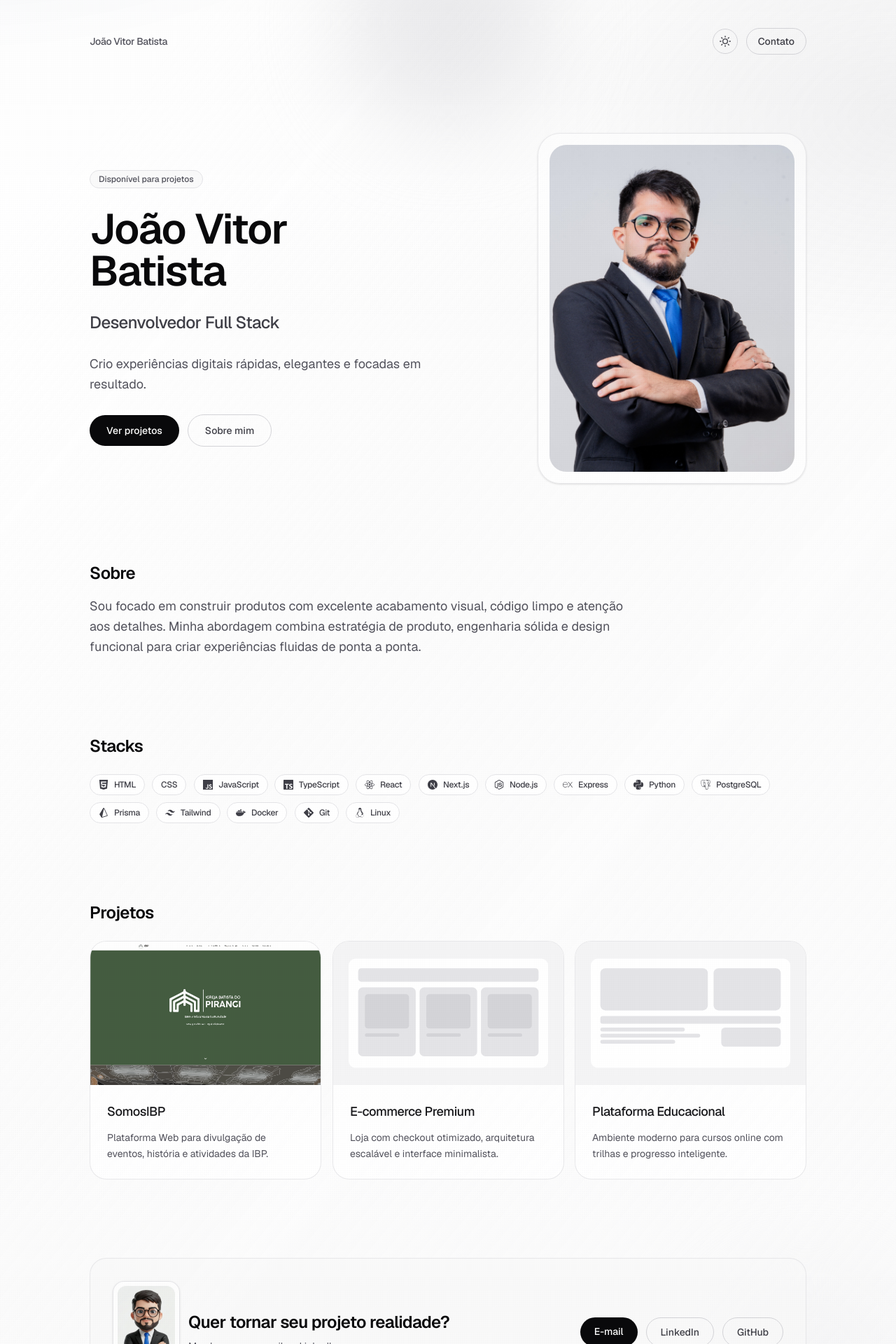
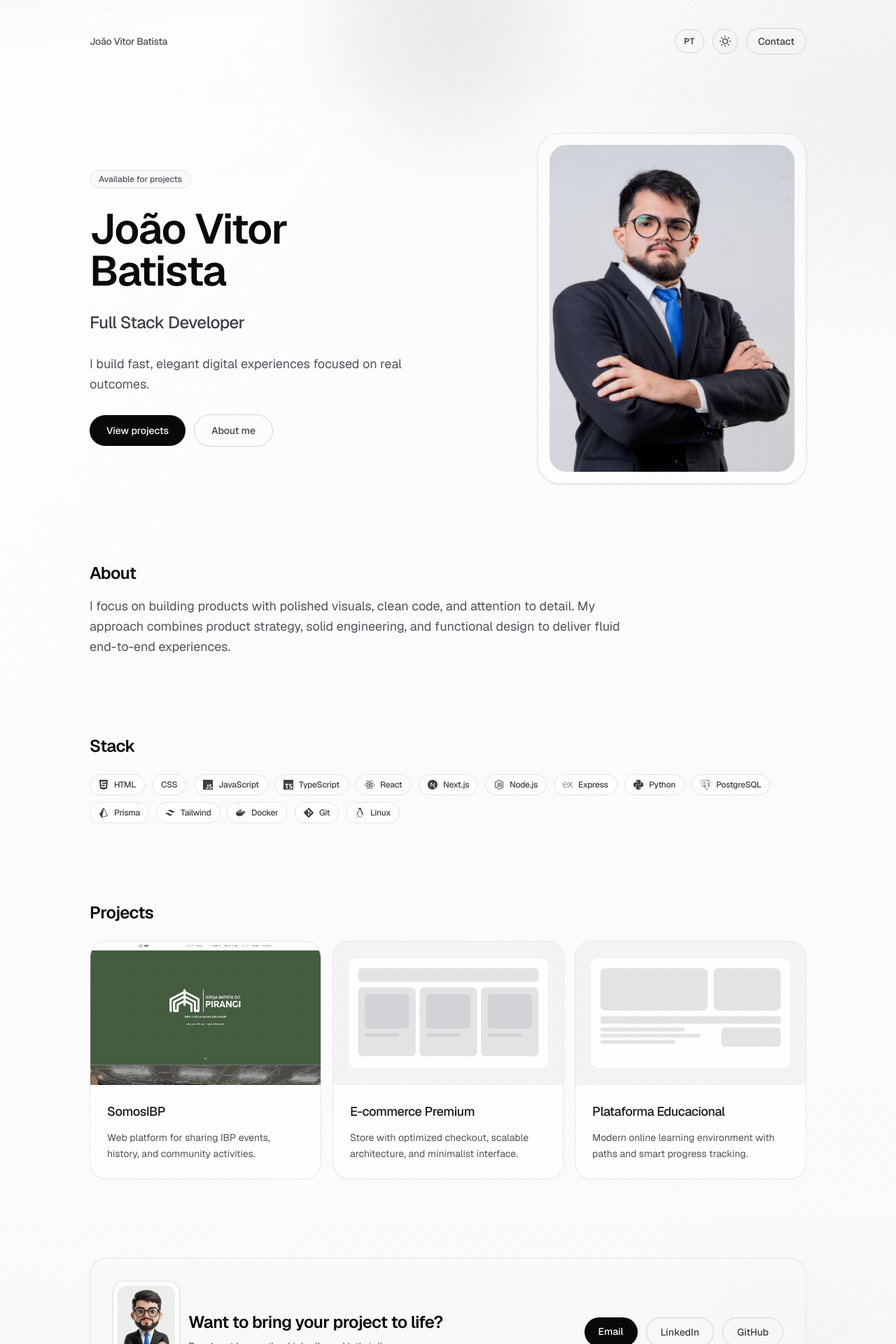
Before and after one commit to JVitorbs/joao-vitor-portifolio, a Next.js app: page / in a window 1280 px wide. Shown: the top 1920 px of the page at 70% size. Built offline with nearby package versions, Linux system fonts and the light colour scheme.

Commit message:
feat: implement multilingual support for portfolio content and update UI text

```diff
--- a/src/app/layout.tsx
+++ b/src/app/layout.tsx
@@ -16,7 +16,7 @@ const geistMono = Geist_Mono({
 
 export const metadata: Metadata = {
   title: `${portfolio.name} | Portfólio`,
-  description: `${portfolio.role} — ${portfolio.tagline}`,
+  description: `${portfolio.role.en} — ${portfolio.tagline.en}`,
 };
 
 export default function RootLayout({
--- a/src/app/page.tsx
+++ b/src/app/page.tsx
@@ -1,4 +1,7 @@
+"use client";
+
 import Image from "next/image";
+import { useState } from "react";
 import { IconType } from "react-icons";
 import { FaChartBar, FaChartLine } from "react-icons/fa6";
 import {
@@ -29,7 +32,7 @@ import {
 import AnimatedProfileImage from "@/components/AnimatedProfileImage";
 import ThemeToggle from "@/components/ThemeToggle";
 import TiltCard from "@/components/TiltCard";
-import { portfolio } from "@/data/portfolio";
+import { Locale, portfolio } from "@/data/portfolio";
 
 const stackIcons: Record<string, IconType> = {
   HTML: SiHtml5,
@@ -60,6 +63,27 @@ const stackIcons: Record<string, IconType> = {
 };
 
 export default function Home() {
+  const [locale, setLocale] = useState<Locale>(() => {
+    if (typeof window === "undefined") {
+      return "pt";
+    }
+
+    const storedLocale = localStorage.getItem("portfolio-locale");
+    if (storedLocale === "pt" || storedLocale === "en") {
+      return storedLocale;
+    }
+
+    return navigator.language.toLowerCase().startsWith("en") ? "en" : "pt";
+  });
+
+  const toggleLocale = () => {
+    const nextLocale: Locale = locale === "pt" ? "en" : "pt";
+    setLocale(nextLocale);
+    localStorage.setItem("portfolio-locale", nextLocale);
+  };
+
+  const text = portfolio.labels[locale];
+
   return (
     <div className="background-texture relative min-h-screen overflow-hidden bg-background">
       <div className="pointer-events-none absolute inset-0">
@@ -73,12 +97,20 @@ export default function Home() {
             {portfolio.name}
           </p>
           <div className="flex items-center gap-3">
+            <button
+              type="button"
+              onClick={toggleLocale}
+              className="rounded-full border border-zinc-300 px-3 py-2 text-xs font-semibold tracking-wide text-zinc-700 transition-all duration-300 hover:-translate-y-0.5 hover:border-zinc-500 hover:text-zinc-950 dark:border-zinc-700 dark:text-zinc-300 dark:hover:border-zinc-500 dark:hover:text-zinc-100"
+              aria-label="Switch language"
+            >
+              {locale === "pt" ? "EN" : "PT"}
+            </button>
             <ThemeToggle />
             <a
               href="#contato"
               className="rounded-full border border-zinc-300 px-4 py-2 text-sm font-medium text-zinc-700 transition-all duration-300 hover:-translate-y-0.5 hover:border-zinc-500 hover:text-zinc-950 dark:border-zinc-700 dark:text-zinc-300 dark:hover:border-zinc-500 dark:hover:text-zinc-100"
             >
-              Contato
+              {text.contact}
             </a>
           </div>
         </header>
@@ -86,29 +118,29 @@ export default function Home() {
         <section className="grid items-center gap-12 lg:grid-cols-2">
           <div className="animate-reveal-left delay-1 space-y-7">
             <p className="inline-flex rounded-full border border-zinc-200 bg-zinc-50 px-3 py-1 text-xs font-medium text-zinc-600 dark:border-zinc-700 dark:bg-zinc-900 dark:text-zinc-300">
-              {portfolio.availability}
+              {portfolio.availability[locale]}
             </p>
             <h1 className="text-4xl font-semibold tracking-tight text-zinc-950 sm:text-5xl lg:text-6xl dark:text-zinc-100">
               {portfolio.name}
             </h1>
             <h2 className="text-xl font-medium tracking-tight text-zinc-700 sm:text-2xl dark:text-zinc-300">
-              {portfolio.role}
+              {portfolio.role[locale]}
             </h2>
             <p className="max-w-xl text-base leading-relaxed text-zinc-600 sm:text-lg dark:text-zinc-400">
-              {portfolio.tagline}
+              {portfolio.tagline[locale]}
             </p>
             <div className="flex flex-wrap items-center gap-3">
               <a
                 href="#projetos"
                 className="rounded-full bg-zinc-950 px-6 py-3 text-sm font-medium text-white transition-all duration-300 hover:-translate-y-0.5 hover:bg-zinc-800 dark:bg-zinc-100 dark:text-zinc-900 dark:hover:bg-zinc-200"
               >
-                Ver projetos
+                {text.seeProjects}
               </a>
               <a
                 href="#sobre"
                 className="rounded-full border border-zinc-300 px-6 py-3 text-sm font-medium text-zinc-700 transition-all duration-300 hover:-translate-y-0.5 hover:border-zinc-500 hover:text-zinc-950 dark:border-zinc-700 dark:text-zinc-300 dark:hover:border-zinc-500 dark:hover:text-zinc-100"
               >
-                Sobre mim
+                {text.aboutMe}
               </a>
             </div>
           </div>
@@ -133,10 +165,10 @@ export default function Home() {
           className="animate-rise-blur delay-2 scroll-mt-24 space-y-4"
         >
           <h3 className="text-2xl font-semibold tracking-tight text-zinc-950 dark:text-zinc-100">
-            Sobre
+            {text.aboutTitle}
           </h3>
           <p className="max-w-3xl text-base leading-relaxed text-zinc-600 sm:text-lg dark:text-zinc-400">
-            {portfolio.about}
+            {portfolio.about[locale]}
           </p>
         </section>
 
@@ -145,7 +177,7 @@ export default function Home() {
           className="animate-rise-blur delay-3 scroll-mt-24 space-y-6"
         >
           <h3 className="text-2xl font-semibold tracking-tight text-zinc-950 dark:text-zinc-100">
-            Stacks
+            {text.stacksTitle}
           </h3>
           <div className="flex flex-wrap gap-2.5">
             {portfolio.stacks.map((stack, index) => {
@@ -170,7 +202,7 @@ export default function Home() {
           className="animate-rise-blur delay-4 scroll-mt-24 space-y-6"
         >
           <h3 className="text-2xl font-semibold tracking-tight text-zinc-950 dark:text-zinc-100">
-            Projetos
+            {text.projectsTitle}
           </h3>
           <div className="grid gap-4 md:grid-cols-3">
             {portfolio.projects.map((project, index) => (
@@ -192,7 +224,7 @@ export default function Home() {
                     {project.title}
                   </h4>
                   <p className="mt-3 text-sm leading-relaxed text-zinc-600 dark:text-zinc-400">
-                    {project.description}
+                    {project.description[locale]}
                   </p>
                 </div>
               </TiltCard>
@@ -223,10 +255,10 @@ export default function Home() {
 
               <div>
                 <h3 className="text-2xl font-semibold tracking-tight text-zinc-950 dark:text-zinc-100">
-                  Quer tornar seu projeto realidade?
+                  {text.ctaTitle}
                 </h3>
                 <p className="mt-2 text-sm text-zinc-600 dark:text-zinc-400">
-                  Me chame por e-mail ou LinkedIn para conversarmos.
+                  {text.ctaDescription}
                 </p>
               </div>
             </div>
@@ -236,7 +268,7 @@ export default function Home() {
                   href={`mailto:${portfolio.contact.email}`}
                   className="rounded-full bg-zinc-950 px-5 py-2.5 text-sm font-medium text-white transition-all duration-300 hover:-translate-y-0.5 hover:bg-zinc-800 dark:bg-zinc-100 dark:text-zinc-900 dark:hover:bg-zinc-200"
                 >
-                  E-mail
+                  {text.email}
                 </a>
                 <a
                   href={portfolio.contact.linkedin}
--- a/src/components/PageLoader.tsx
+++ b/src/components/PageLoader.tsx
@@ -42,7 +42,7 @@ export default function PageLoader() {
             {portfolio.name}
           </p>
           <p className="mt-1 text-xs text-zinc-500 dark:text-zinc-400">
-            Carregando experiência...
+            {portfolio.labels.en.loading}
           </p>
         </div>
       </div>
--- a/src/data/portfolio.ts
+++ b/src/data/portfolio.ts
@@ -1,6 +1,10 @@
+export type Locale = "pt" | "en";
+
+export type LocalizedText = Record<Locale, string>;
+
 export type Project = {
   title: string;
-  description: string;
+  description: LocalizedText;
   image: {
     src: string;
     alt: string;
@@ -9,12 +13,22 @@ export type Project = {
 
 export const portfolio = {
   name: "João Vitor Batista",
-  role: "Desenvolvedor Full Stack",
-  tagline:
-    "Crio experiências digitais rápidas, elegantes e focadas em resultado.",
-  about:
-    "Sou focado em construir produtos com excelente acabamento visual, código limpo e atenção aos detalhes. Minha abordagem combina estratégia de produto, engenharia sólida e design funcional para criar experiências fluidas de ponta a ponta.",
-  availability: "Disponível para projetos",
+  role: {
+    pt: "Desenvolvedor Full Stack",
+    en: "Full Stack Developer",
+  } as LocalizedText,
+  tagline: {
+    pt: "Crio experiências digitais rápidas, elegantes e focadas em resultado.",
+    en: "I build fast, elegant digital experiences focused on real outcomes.",
+  } as LocalizedText,
+  about: {
+    pt: "Sou focado em construir produtos com excelente acabamento visual, código limpo e atenção aos detalhes. Minha abordagem combina estratégia de produto, engenharia sólida e design funcional para criar experiências fluidas de ponta a ponta.",
+    en: "I focus on building products with polished visuals, clean code, and attention to detail. My approach combines product strategy, solid engineering, and functional design to deliver fluid end-to-end experiences.",
+  } as LocalizedText,
+  availability: {
+    pt: "Disponível para projetos",
+    en: "Available for projects",
+  } as LocalizedText,
   image: {
     src: "/profile-photo.jpg",
     alt: "Foto de perfil de João Vitor Batista",
@@ -29,11 +43,39 @@ export const portfolio = {
     linkedin: "https://www.linkedin.com/in/joão-vitor-batista-silva-50b280279",
     github: "https://github.com/JVitorbs",
   },
+  labels: {
+    pt: {
+      contact: "Contato",
+      seeProjects: "Ver projetos",
+      aboutMe: "Sobre mim",
+      aboutTitle: "Sobre",
+      stacksTitle: "Stacks",
+      projectsTitle: "Projetos",
+      ctaTitle: "Quer tornar seu projeto realidade?",
+      ctaDescription: "Me chame por e-mail ou LinkedIn para conversarmos.",
+      email: "E-mail",
+      loading: "Carregando experiência...",
+    },
+    en: {
+      contact: "Contact",
+      seeProjects: "View projects",
+      aboutMe: "About me",
+      aboutTitle: "About",
+      stacksTitle: "Stack",
+      projectsTitle: "Projects",
+      ctaTitle: "Want to bring your project to life?",
+      ctaDescription: "Reach out by email or LinkedIn and let's talk.",
+      email: "Email",
+      loading: "Loading experience...",
+    },
+  },
   projects: [
     {
       title: "SomosIBP",
-      description:
-        "Plataforma Web para divulgação de eventos, história e atividades da IBP.",
+      description: {
+        pt: "Plataforma web para divulgação de eventos, história e atividades da IBP.",
+        en: "Web platform for sharing IBP events, history, and community activities.",
+      },
       image: {
         src: "/projects/somosibp.svg",
         alt: "Capa do projeto SomosIBP",
@@ -41,8 +83,10 @@ export const portfolio = {
     },
     {
       title: "E-commerce Premium",
-      description:
-        "Loja com checkout otimizado, arquitetura escalável e interface minimalista.",
+      description: {
+        pt: "Loja com checkout otimizado, arquitetura escalável e interface minimalista.",
+        en: "Store with optimized checkout, scalable architecture, and minimalist interface.",
+      },
       image: {
         src: "/projects/ecommerce.svg",
         alt: "Capa do projeto E-commerce Premium",
@@ -50,8 +94,10 @@ export const portfolio = {
     },
     {
       title: "Plataforma Educacional",
-      description:
-        "Ambiente moderno para cursos online com trilhas e progresso inteligente.",
+      description: {
+        pt: "Ambiente moderno para cursos online com trilhas e progresso inteligente.",
+        en: "Modern online learning environment with paths and smart progress tracking.",
+      },
       image: {
         src: "/projects/educacional.svg",
         alt: "Capa do projeto Plataforma Educacional",
```
